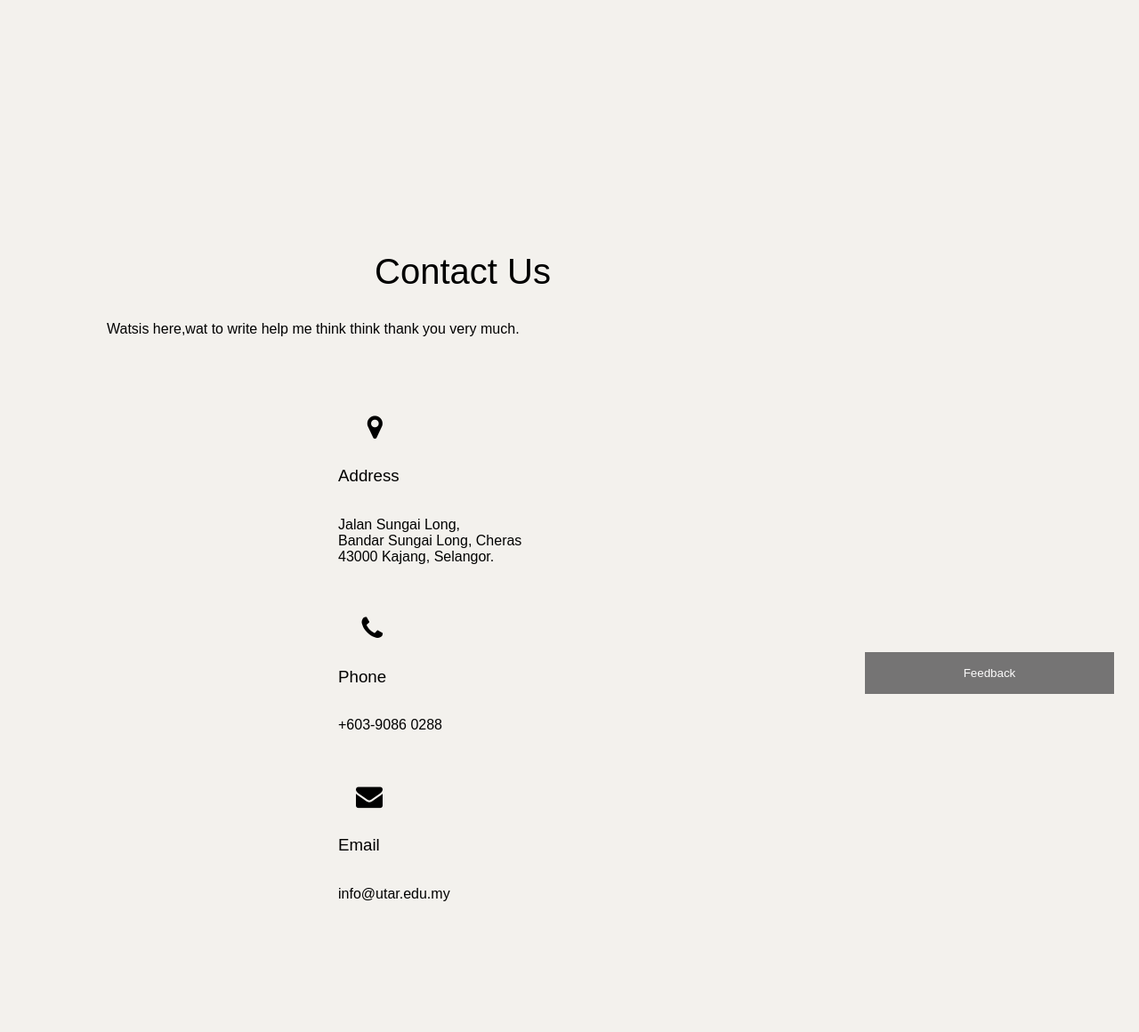
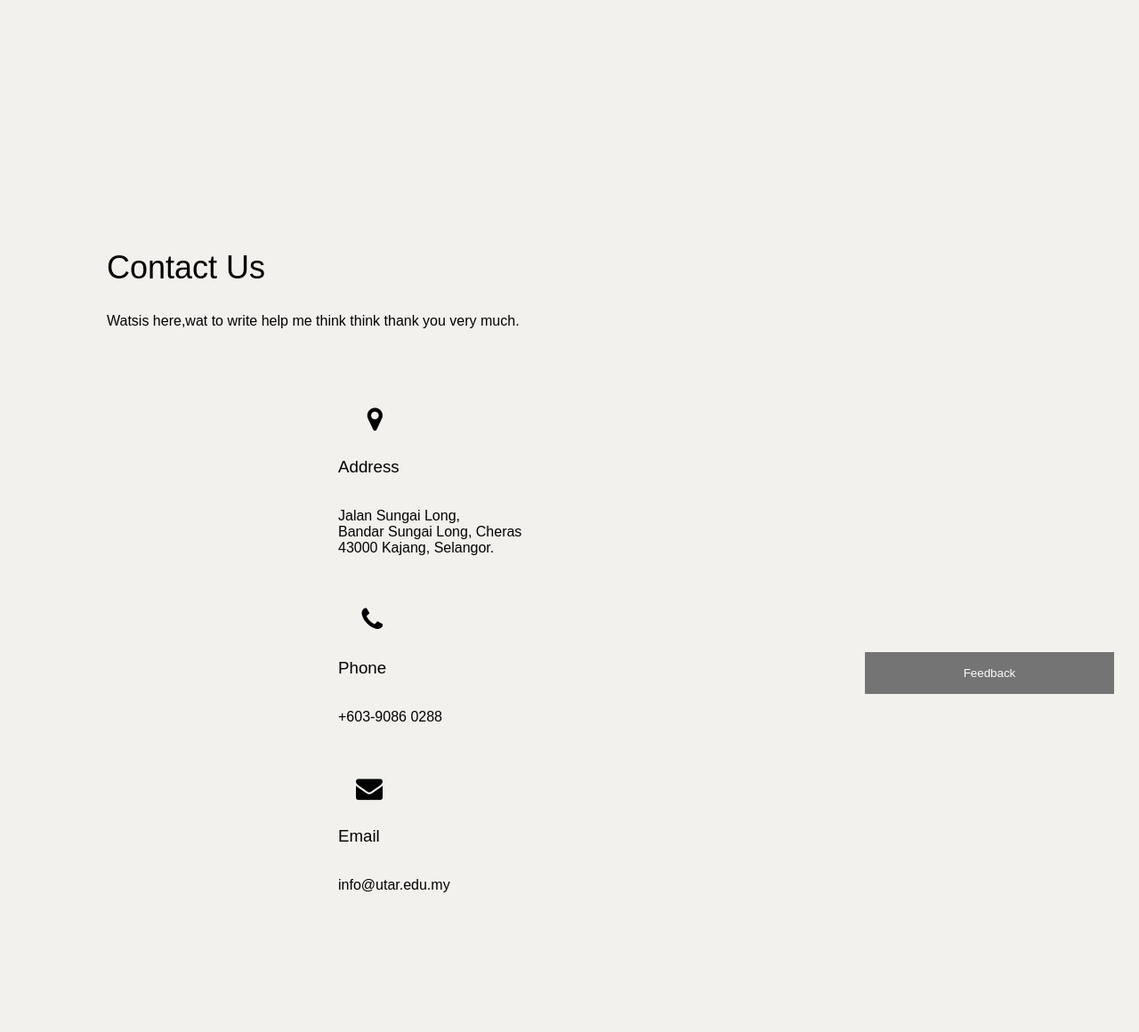
Before and after one commit to Watsis-Personal-Care/watsis-main, a PHP site: page /Contact.php in a window 1280 px wide. Shown: the top 1160 px of the page at 89% size. After the commit the page ends 1003 px from the top, so only its background shows below. Run offline with PHP 8.4, Linux system fonts and the light colour scheme.

Commit message:
这样？

```diff
--- a/style.css
+++ b/style.css
@@ -598,19 +598,16 @@ body {
 }
 
 .contact .content h2{
-	font-size: 40px;
-	font-weight: 400;
-	text-align: center;
+	font-size: 36px;
+	font-weight: 500;
 }
 
 .contact .content h3{
 	font-weight: 400;
-	text-align: left;
 }
 
 .contact .content p{
 	font-weight: 300;
-	text-align: left;
 }
 
 .container{
@@ -623,7 +620,6 @@ body {
 
 .container .contactInfo{
 	width:50%;
-
 	flex-direction: column;
 }
 
@@ -638,11 +634,8 @@ body {
 .container .contactInfo .box .icon{
 	min-width: 60px;
 	height: 60px;
-
 	display: flex;
-
-
-	font-size: 22px;
+	font-size: 30px;
 }
 
 .container .contactInfo .box .text{
@@ -668,7 +661,7 @@ body {
   cursor: pointer;
   opacity: 0.8;
   position: fixed;
-
+  z-index:80;
   bottom: 20px;
   right: 28px;
   width: 280px;
@@ -680,9 +673,9 @@ body {
 	display: none;
 	position: fixed;
 	bottom: 0;
-    border: 3px solid #f1f1f1;
-	z-index: 9;
-	right: 0;
+    	border: 3px solid #f1f1f1;
+	z-index: 90;
+	right: 28;
 }
 
 /* Add styles to the form container */
```
